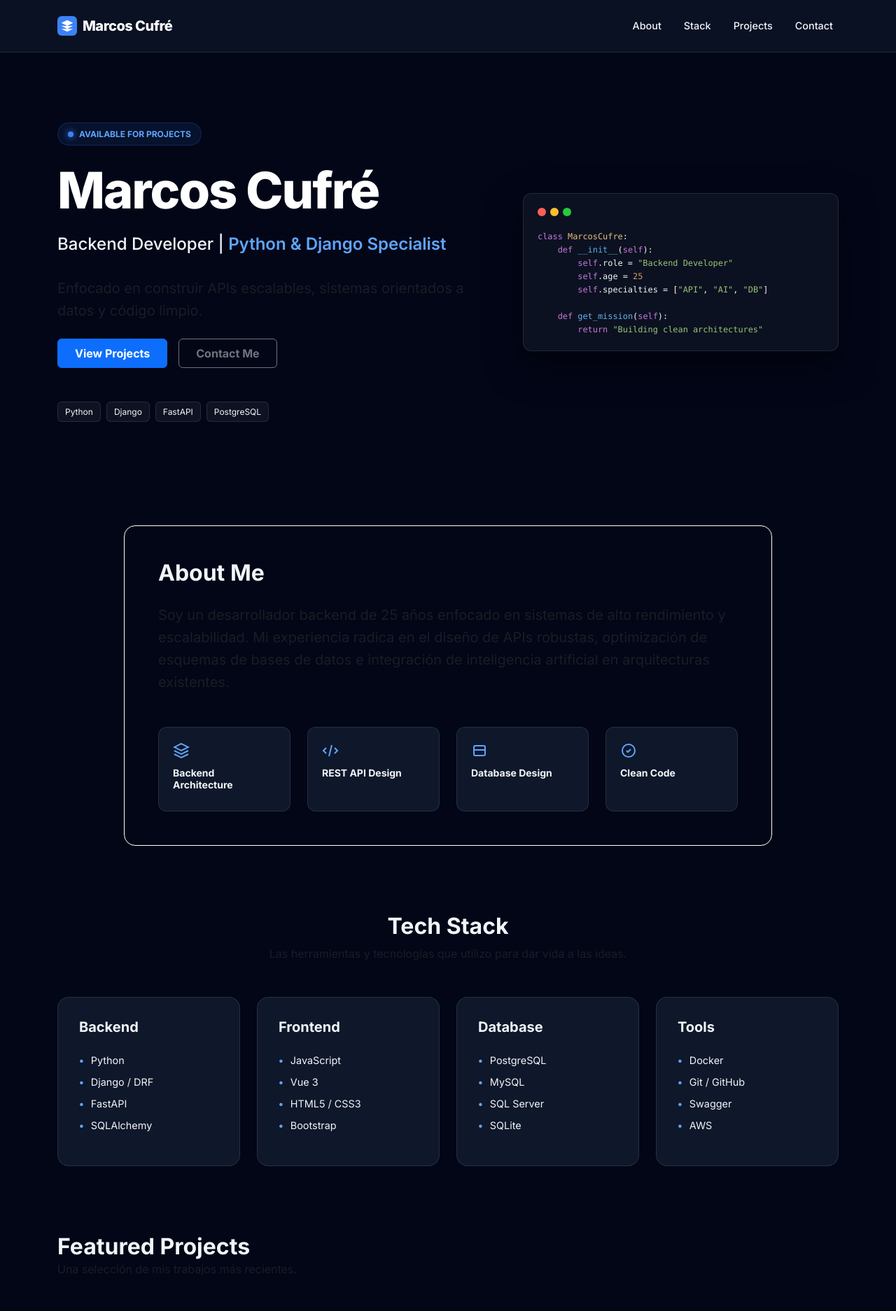
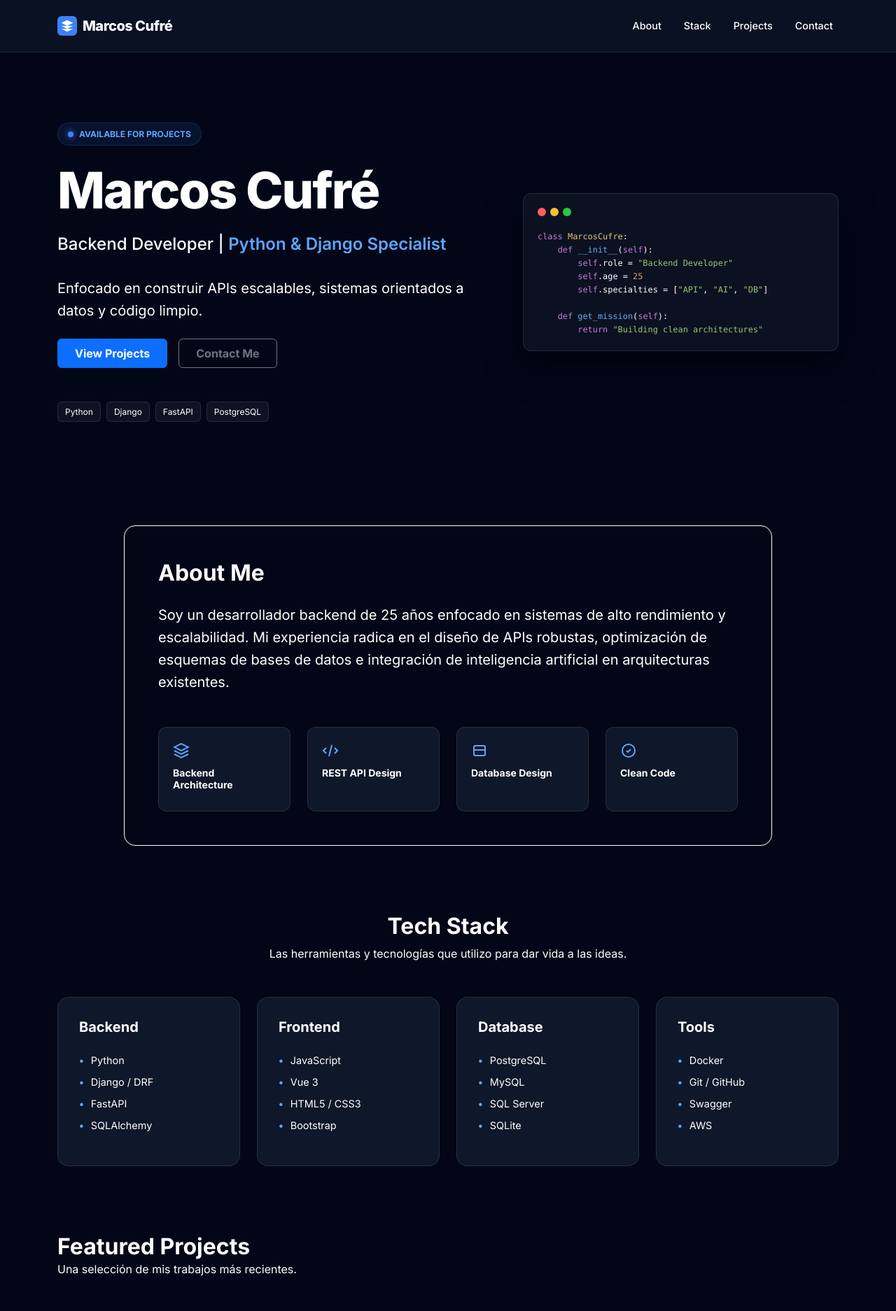
Before and after one commit to marcoscufre/portfolio, a Django app: page / in a window 1280 px wide. Shown: the top 1874 px of the page at 70% size. Run offline with Django 5.2, Linux system fonts and the light colour scheme.

Commit message:
color de letras

```diff
--- a/core/static/styles.css
+++ b/core/static/styles.css
@@ -8,7 +8,7 @@
     --secondary: #f8fafc;
     --accent: #10b981;
     --text-main: #ffffff; /* Blanco puro para títulos */
-    --text-muted: #f1f5f9; /* Blanco/Gris muy claro para párrafos (legible) */
+    --text-muted: #ffffff; /* Blanco puro para párrafos para máxima legibilidad */
     --glass-bg: rgba(15, 23, 42, 0.7);
     --glass-border: rgba(255, 255, 255, 0.1);
 }
@@ -25,6 +25,10 @@ body {
     font-family: 'Inter', sans-serif;
     line-height: 1.6;
     overflow-x: hidden;
+}
+
+p, .text-muted {
+    color: var(--text-muted) !important;
 }
 
 /* Navbar Custom */
```
Also changed, not shown: 1 other file.
